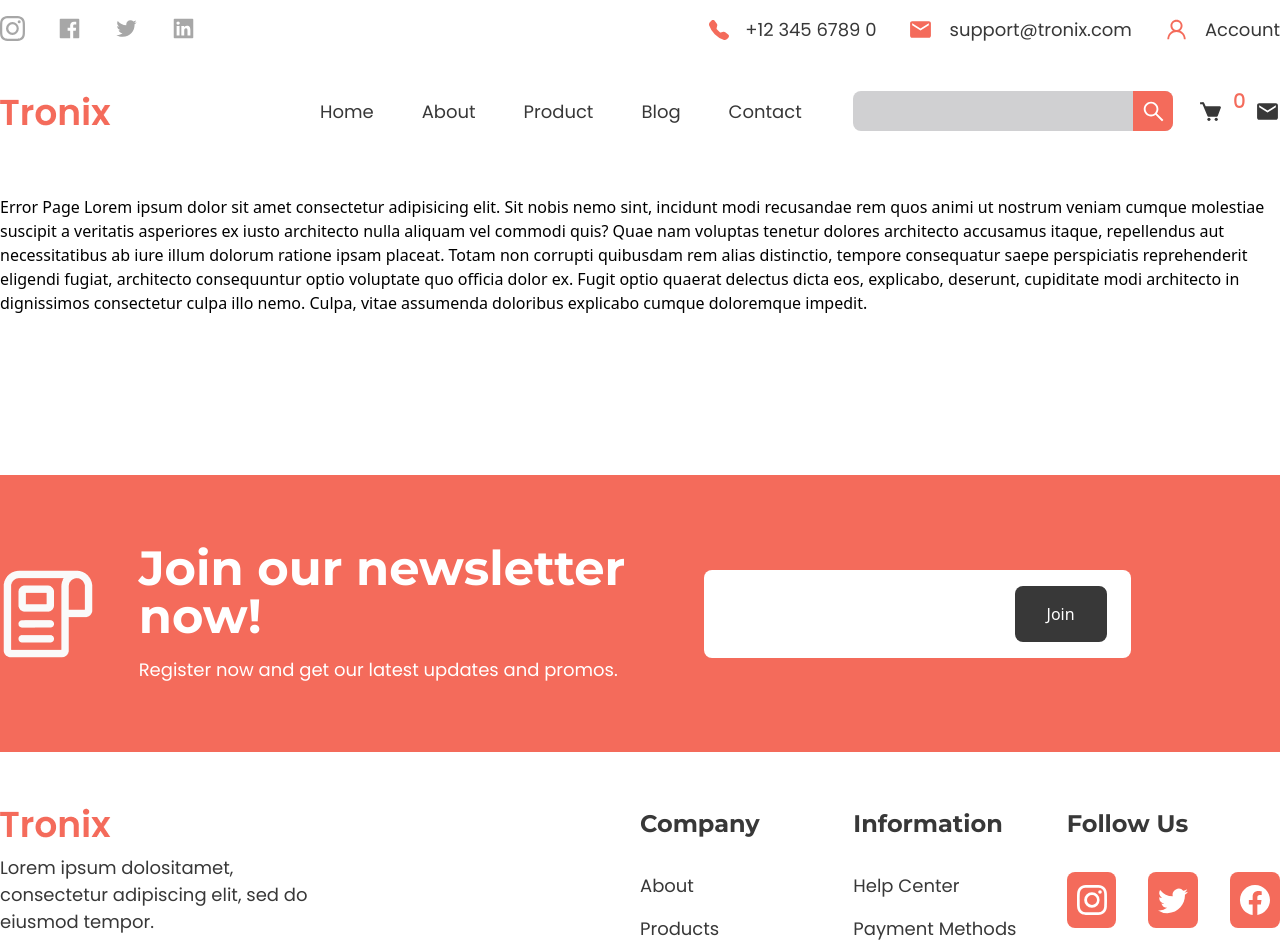
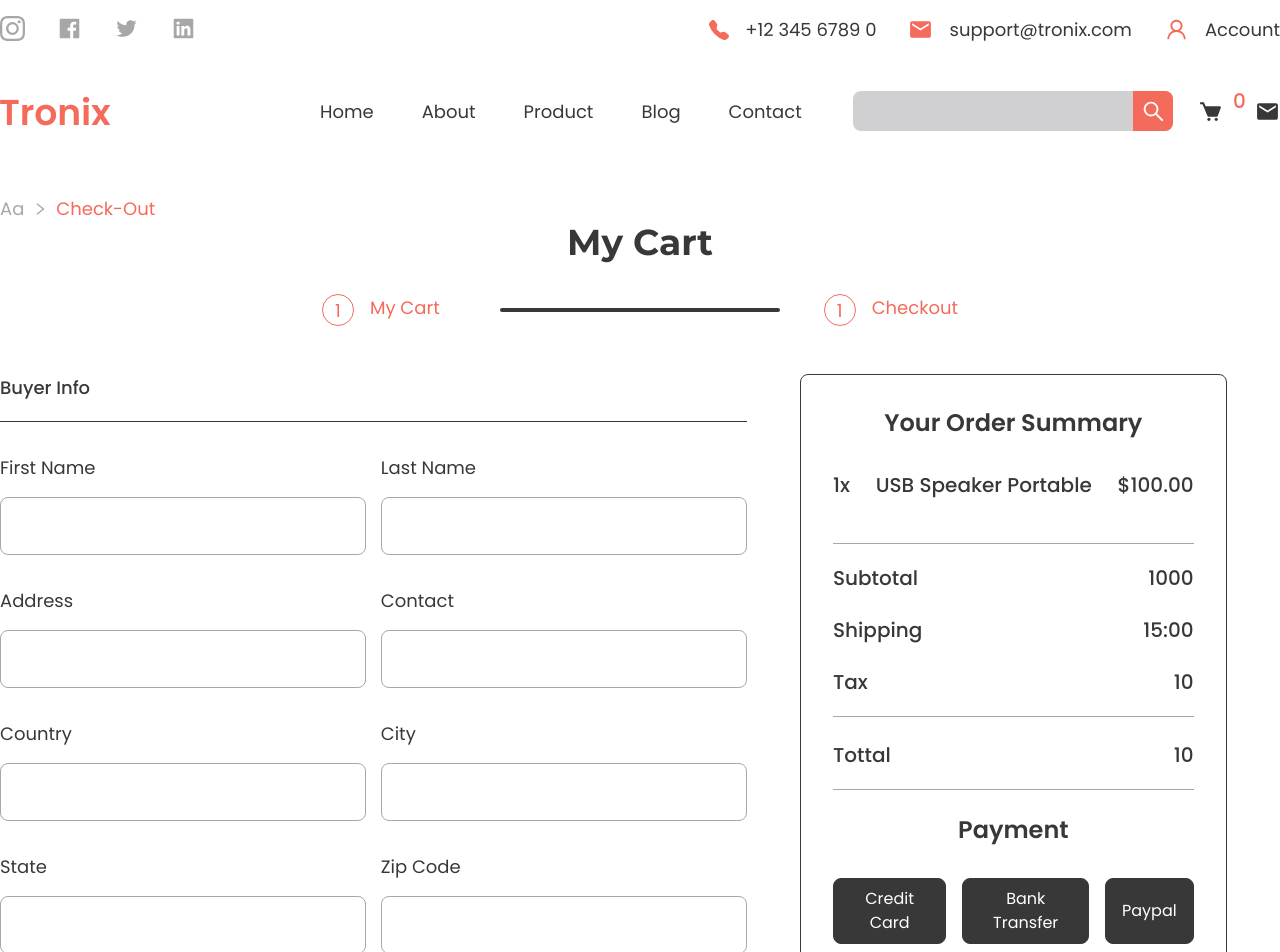
Before and after one commit to thehasandev/e_commerce_tronix, a React (Vite) app: page /check-out in a window 1280 px wide. Shown: the top 952 px of the page. Built offline with nearby package versions, Linux system fonts and the light colour scheme.

Commit message:
checkout

```diff
--- a/src/components/Navbar.jsx
+++ b/src/components/Navbar.jsx
@@ -176,9 +176,9 @@ function Navbar() {
                             }
                             <div className='mt-8 flex justify-center gap-x-5'>
                               <Link to="/cart">
-                                <button className='font-pop font-medium text-base bg-secondary border border-solid border-secondary hover:bg-transparent px-8 py-4 rounded-[5px] text-white hover:text-secondary duration-200'>Veiw Cart</button>
+                                <button onClick={()=>{setOpen(false)}} className='font-pop font-medium text-base bg-secondary border border-solid border-secondary hover:bg-transparent px-8 py-4 rounded-[5px] text-white hover:text-secondary duration-200'>Veiw Cart</button>
                               </Link>
-                              <button className='font-pop font-medium text-base bg-secondary border border-solid border-secondary hover:bg-transparent px-8 py-4 rounded-[5px] text-white hover:text-secondary duration-200'>Cheak Out</button>
+
 
                             </div>
                               <h3 className='font-pop font-bold text-right text-xl text-secondary mr-16 mt-5 '>Tottal: {tottalPrice}</h3>
--- a/src/pages/Cart.jsx
+++ b/src/pages/Cart.jsx
@@ -4,12 +4,15 @@ import Container from '../components/Container'
 import {AiOutlineClose,AiOutlineRight} from "react-icons/ai"
 import { useDispatch, useSelector } from 'react-redux'
 import { increment,decrement,removeCart } from '../slices/cartSlice'
+import { move } from '../slices/bradcumb'
 import Flex from '../components/Flex'
 import Image from "../components/Image"
 import Voucer from "../assets/voucer.png"
+import SubHeading from "../components/SubHeading"
+import { Link } from 'react-router-dom'
 
 function Cart() {
-    let datas = useSelector((state)=>state.brade.previousPage)
+    let datas = useSelector((state)=>state.brade.currentPage)
     let [total,setTotal] =useState(0)
     let data = useSelector((state)=>state.cart.cartItem)
     let dispatch = useDispatch()
@@ -31,7 +34,9 @@ function Cart() {
         setTotal(tottal)
      },[data])
 
-
+let handleSubmit =(data)=>{
+  dispatch(move(data))
+}
 
   return (
     <>
@@ -41,6 +46,23 @@ function Cart() {
                     <p className='capitalize font-pop font-normal text-small text-gray mr-2'>{datas}</p>
                     <AiOutlineRight className='text-gray'/>
                     <p className='capitalize font-pop font-normal text-small text-primary ml-2'>{(window.location.pathname.replace("/",""))}</p>
+                </Flex>
+                <SubHeading text="My Cart" className="text-center"/>
+                <Flex className="justify-center gap-x-96 mb-12 mt-8">
+                        <Flex className="gap-x-4 relative after:absolute after:h-1 after:w-[280px] after:top-1/2 after:-translate-y-1/2 after:right-[-340px] after:rounded-lg after:bg-secondary">
+                            <p className='w-8 h-8 border border-solid border-primary rounded-full text-small font-pop font-normal text-primary flex items-center justify-center'>
+                                1
+                            </p>
+                            <p className='font-pop font-normal text-small text-primary '>My Cart</p>
+                        </Flex>
+
+                        <Flex className="gap-x-4">
+                            <p className='w-8 h-8 border border-solid border-gray rounded-full text-small font-pop font-normal text-gray flex items-center justify-center'>
+                                1
+                            </p>
+                            <p className='font-pop font-normal text-small text-gray '>Checkout</p>
+                        </Flex>
+
                 </Flex>
             </Container>
         </Section>
@@ -97,7 +119,12 @@ function Cart() {
                                 <p className='font-pop font-medium text-small text-gray'>Total</p>
                                 <p className='font-pop font-medium text-small text-primary'>${total}.00</p>
                             </Flex>
-                        <button className='w-full block rounded-lg  py-4 bg-primary font-pop text-lg text-white font-medium'>Checkout</button>
+
+                            <Link to="/check-out">
+                            <button onClick={()=>{handleSubmit("Cart")}} className='w-full block rounded-lg  py-4 bg-primary font-pop text-lg text-white font-medium'>
+                                Checkout
+                            </button>
+                            </Link>
                         <p className='font-pop font-medium text-small text-primary mt-8 text-center'>Continue Shopping</p>
                     </div>
                 </div>
--- /dev/null
+++ b/src/pages/Checkout.jsx
@@ -0,0 +1,141 @@
+import React, { useEffect, useState } from 'react'
+import Section from '../components/Section'
+import Container from '../components/Container'
+import {AiOutlineRight} from "react-icons/ai"
+import Flex from '../components/Flex'
+import SubHeading from "../components/SubHeading"
+import { useDispatch, useSelector } from 'react-redux'
+import Input  from '../components/Input'
+import { Link } from 'react-router-dom'
+import { move } from '../slices/bradcumb'
+function Checkout() {
+    let datas = useSelector((state)=>state.brade.currentPage)
+    let dispatch =useDispatch()
+    let hadnedleSubmit =(data)=>{
+       dispatch(move(data))
+    }
+  return (
+    <>
+    <Section className="mb-8">
+    <Container>
+        <Flex className="items-center">
+            <p className='capitalize font-pop font-normal text-small text-gray mr-2'>{datas}</p>
+            <AiOutlineRight className='text-gray'/>
+            <p className='capitalize font-pop font-normal text-small text-primary ml-2'>{(window.location.pathname.replace("/",""))}</p>
+        </Flex>
+        <SubHeading text="My Cart" className="text-center"/>
+        <Flex className="justify-center gap-x-96 mb-12 mt-8">
+                <Flex className="gap-x-4 relative after:absolute after:h-1 after:w-[280px] after:top-1/2 after:-translate-y-1/2 after:right-[-340px] after:rounded-lg after:bg-secondary">
+                    <p className='w-8 h-8 border border-solid border-primary rounded-full text-small font-pop font-normal text-primary flex items-center justify-center'>
+                        1
+                    </p>
+                    <p className='font-pop font-normal text-small text-primary '>My Cart</p>
+                </Flex>
+
+                <Flex className="gap-x-4">
+                    <p className='w-8 h-8 border border-solid border-primary rounded-full text-small font-pop font-normal text-primary flex items-center justify-center'>
+                        1
+                    </p>
+                    <p className='font-pop font-normal text-small text-primary '>Checkout</p>
+                </Flex>
+
+        </Flex>
+    </Container>
+    </Section>
+
+    <Section>
+      <Container>
+        <Flex className="justify-between">
+            <div className='w-7/12'>
+             <h3 className='font-pop font-medium text-small text-secondary border-b border-secondary border-solid pb-5'>Buyer Info</h3>
+              <Flex className="justify-between mt-8">
+                <div className='w-49'>
+                  <Input name="First Name" text="text"/>
+                </div>
+                <div className='w-49'>
+                  <Input name="Last Name " text="text"/>
+                </div>
+              </Flex>
+
+              <Flex className="justify-between mt-8">
+                <div className='w-49'>
+                  <Input name="Address" text="text"/>
+                </div>
+                <div className='w-49'>
+                  <Input name="Contact " text="text"/>
+                </div>
+              </Flex>
+
+              <Flex className="justify-between mt-8">
+                <div className='w-49'>
+                  <Input name="Country" text="text"/>
+                </div>
+                <div className='w-49'>
+                  <Input name="City " text="text"/>
+                </div>
+              </Flex>
+
+              <Flex className="justify-between mt-8">
+                <div className='w-49'>
+                  <Input name="State" text="text"/>
+                </div>
+                <div className='w-49'>
+                  <Input name="Zip Code " text="text"/>
+                </div>
+              </Flex>
+
+              <p className='font-pop mt-8 font-normal text-small text-secondary mb-4'>Note</p>
+              <textarea className='w-full  border border-solid border-[#A7A7A7] px-5 py-4 rounded-lg' ></textarea>
+            </div>
+
+            <div className='w-4/12'>
+                     <div className='border border-solid border-secondary rounded-lg p-8'>
+                        <h3 className='font-pop font-semibold text-center mb-8  text-2xl text-secondary'>Your Order Summary</h3>
+                         <div className='border-b border-gray pb-5 mb-5'>
+                          <ul className='flex justify-between mb-6 '>
+                              <li className='font-pop font-medium  text-xl text-secondary'>1x</li>
+                              <li className='font-pop font-medium  text-xl text-secondary'>USB Speaker Portable</li>
+                              <li className='font-pop font-medium  text-xl text-secondary'>$100.00</li>
+                          </ul>
+                          {/* sdfsd */}
+
+                         </div>
+                         <ul className='flex justify-between mb-6  border-gray '>
+                            <li className='font-pop font-medium  text-xl text-secondary'>Subtotal</li>
+                            <li className='font-pop font-medium  text-xl text-secondary'>1000</li>
+                        </ul>
+                         <ul className='flex justify-between mb-6   '>
+                            <li className='font-pop font-medium  text-xl text-secondary'>Shipping</li>
+                            <li className='font-pop font-medium  text-xl text-secondary'>15:00</li>
+                        </ul>
+                         <ul className='flex justify-between mb-6   border-b border-gray pb-5'>
+                            <li className='font-pop font-medium  text-xl text-secondary'>Tax</li>
+                            <li className='font-pop font-medium  text-xl text-secondary'>10</li>
+                        </ul>
+                         <ul className='flex justify-between mb-6   border-b border-gray pb-5'>
+                            <li className='font-pop font-medium  text-xl text-secondary'>Tottal</li>
+                            <li className='font-pop font-medium  text-xl text-secondary'>10</li>
+                        </ul>
+                        <h3 className='font-pop font-semibold text-center mb-8  text-2xl text-secondary'>Payment</h3>
+                        <Flex className="justify-center gap-x-4">
+                          <button className='font-pop font-normal text-samall text-white bg-secondary px-4 py-2 rounded-lg border border-solid border-secondary hover:bg-transparent hover:text-secondary duration-300'>Credit Card</button>
+                          <button className='font-pop font-normal text-samall text-white bg-secondary px-4 py-2 rounded-lg border border-solid border-secondary hover:bg-transparent hover:text-secondary duration-300'>Bank Transfer</button>
+                          <button className='font-pop font-normal text-samall text-white bg-secondary px-4 py-2 rounded-lg border border-solid border-secondary hover:bg-transparent hover:text-secondary duration-300'>Paypal</button>
+                        </Flex>
+                        <button className='font-pop font-normal text-samall text-white bg-primary px-4 py-4 rounded-lg border border-solid border-primary hover:bg-transparent hover:text-secondary duration-300 w-full mt-8'>Checkout</button>
+                          <Link to="/cart" onClick={()=>{hadnedleSubmit("Checkout")}}>
+                             <p className='font-pop font-normal text-samall text-secondary text-center mt-5'>Back to Cart</p>
+                          </Link>
+                     </div>
+            </div>
+            <div></div>
+        </Flex>
+      </Container>
+    </Section>
+
+
+    </>
+  )
+}
+
+export default Checkout
--- a/src/routes/route.jsx
+++ b/src/routes/route.jsx
@@ -11,6 +11,7 @@ import Contact from '../components/Contact';
 import ContactPage from '../pages/ContactPage';
 import Cart from '../pages/Cart';
 import ProductDeteals from '../pages/ProductDeteals';
+import Checkout from '../pages/Checkout';
 
 
 
@@ -48,6 +49,10 @@ const route = createBrowserRouter([
           element: <ProductDeteals />,
         },
         {
+          path: "/check-out",
+          element: <Checkout />,
+        },
+        {
           path: "*",
           element: <ErrorPage />,
         },
```
